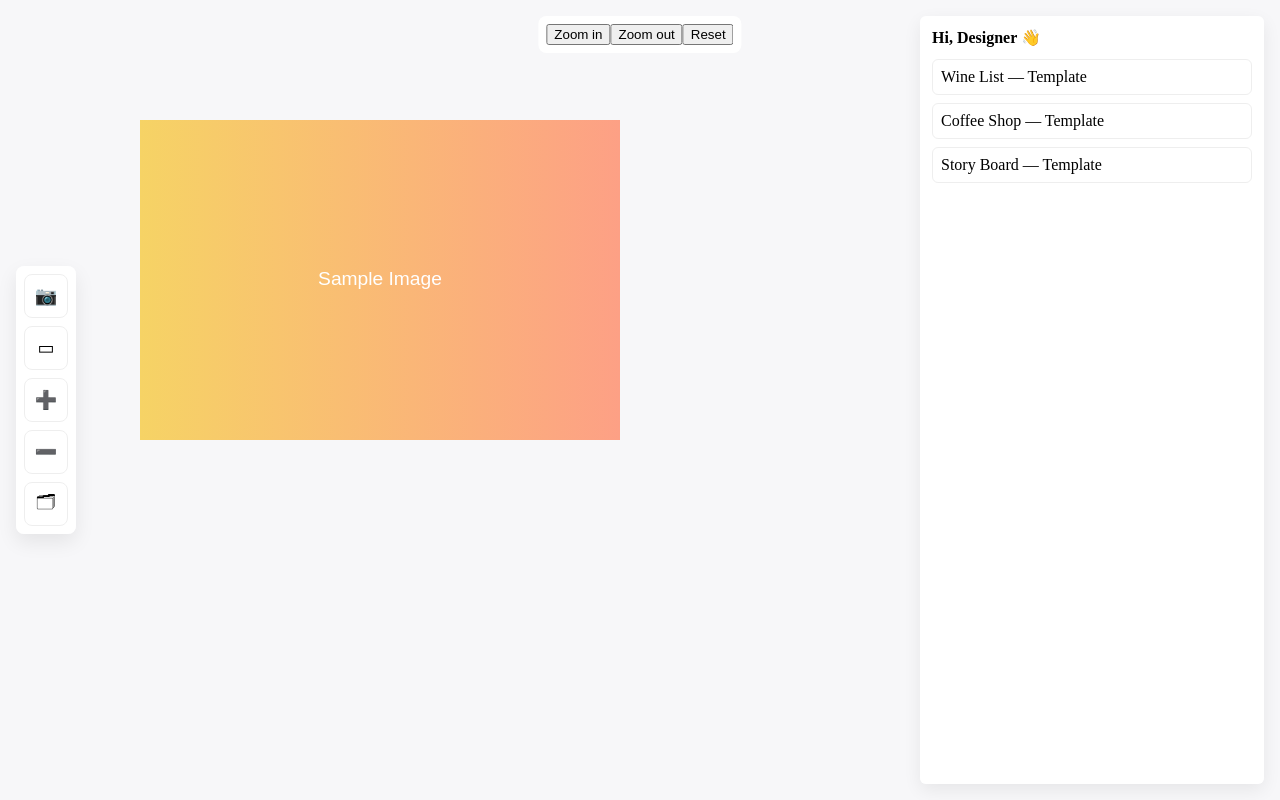
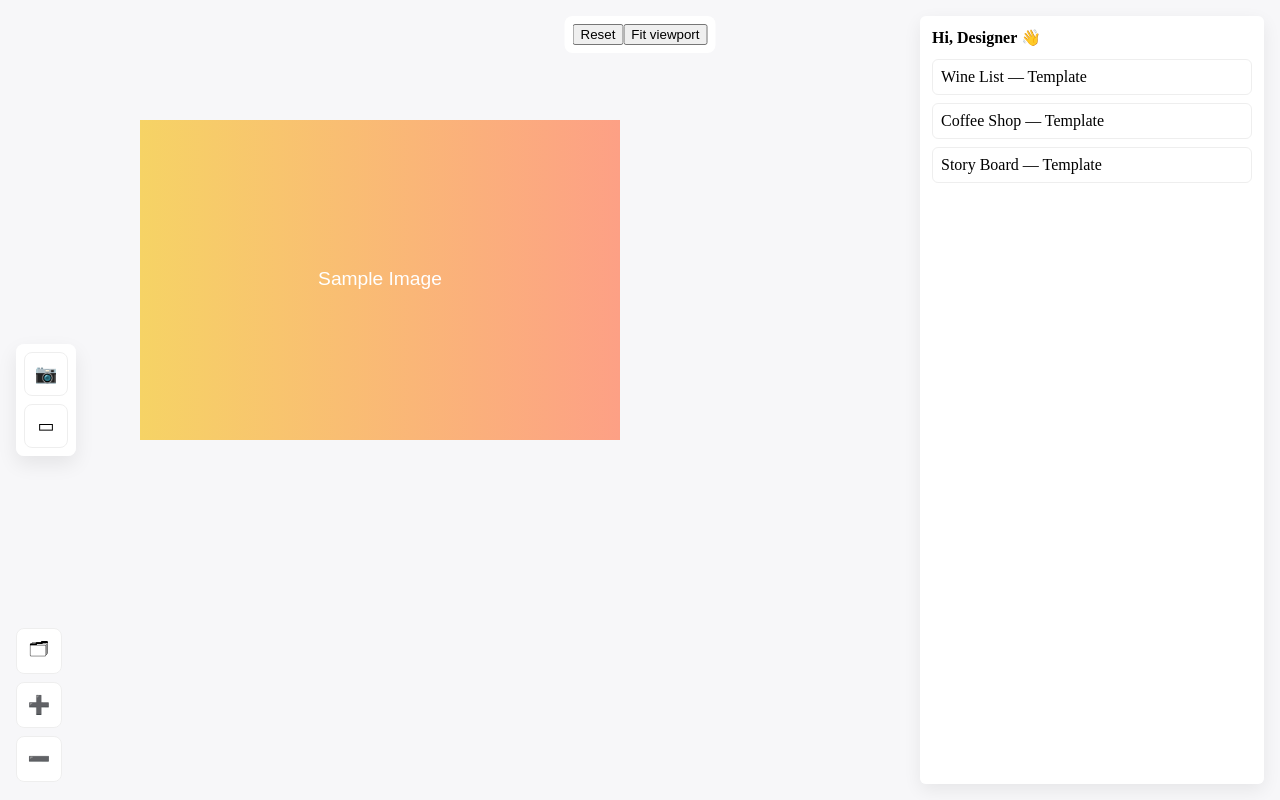
Before and after one commit to tigerzhang/bArt, a React (Vite) app: page / in a window 1280 px wide. Built offline with nearby package versions, Linux system fonts and the light colour scheme.

Commit message:
feat: enhance canvas editor with bottom-left toolbar for layer toggle and zoom controls

```diff
--- a/src/components/CanvasSurface.tsx
+++ b/src/components/CanvasSurface.tsx
@@ -70,16 +70,22 @@ export default function CanvasSurface() {
   const pan = useCanvasStore((s: CanvasState) => s.pan)
   const setZoom = useCanvasStore((s: CanvasState) => s.setZoom)
   const setPan = useCanvasStore((s: CanvasState) => s.setPan)
-  const [stageSize] = useState({ width: window.innerWidth, height: window.innerHeight })
+  const [stageSize, setStageSize] = useState({ width: window.innerWidth, height: window.innerHeight })
   const stageRef = useRef<any>(null)
 
   useEffect(() => {
     const handleResize = () => {
-      // noop for now
+      setStageSize({ width: window.innerWidth, height: window.innerHeight })
     }
     window.addEventListener('resize', handleResize)
     return () => window.removeEventListener('resize', handleResize)
   }, [])
+
+  // publish canvas (stage) size to store so other components can compute fit/zoom
+  const setCanvasSize = useCanvasStore((s) => s.setCanvasSize)
+  useEffect(() => {
+    setCanvasSize && setCanvasSize(stageSize)
+  }, [stageSize.width, stageSize.height])
 
   useEffect(() => {
     const stage = stageRef.current
@@ -119,6 +125,18 @@ export default function CanvasSurface() {
 
   return (
     <div className="canvas-surface" style={{ width: '100%', height: '100%' }}>
+      {/* Left bottom layout/layers toggle — moved from toolbar to a dedicated location */}
+      <div className="bottom-left-toolbar" style={{ left: 16, bottom: 18 }}>
+        <div className="panel-toggle">
+          <button aria-label="Toggle Layers" onClick={() => useCanvasStore.getState().toggleLayersPanel?.()}>
+            🗂
+          </button>
+        </div>
+        <div className="zoom-buttons">
+          <button aria-label="Zoom in" title="Zoom in" onClick={() => useCanvasStore.getState().setZoom(Math.min(useCanvasStore.getState().zoom * 1.2, 20))}>➕</button>
+          <button aria-label="Zoom out" title="Zoom out" onClick={() => useCanvasStore.getState().setZoom(Math.max(useCanvasStore.getState().zoom / 1.2, 0.1))}>➖</button>
+        </div>
+      </div>
       {/* left panel removed; toggle hidden */}
       <Stage
         ref={stageRef}
--- a/src/components/FloatingToolbar.tsx
+++ b/src/components/FloatingToolbar.tsx
@@ -34,9 +34,8 @@ export default function FloatingToolbar() {
     <div className="floating-toolbar">
       <button onClick={onAddImage} title="Add image">📷</button>
       <button onClick={onAddRect} title="Add rectangle">▭</button>
-      <button title="Zoom in">➕</button>
-      <button title="Zoom out">➖</button>
-      <button onClick={() => toggleLayersPanel && toggleLayersPanel()} title="Toggle layers" aria-pressed={!!layersOpen}>🗂</button>
+      {/* zoom moved to bottom-left toolbar */}
+      {/* Layers button moved to left-bottom toggle; keep FloatingToolbar compact */}
     </div>
   )
 }
--- a/src/components/LayersPanel.tsx
+++ b/src/components/LayersPanel.tsx
@@ -44,7 +44,10 @@ export default function LayersPanel() {
                 </div>
               </div>
               <div style={{ display: 'flex', gap: 6, alignItems: 'center' }}>
-                <button title="Rename" onClick={() => renameLayer(l.id, prompt('Rename layer', l.name || '') || l.name)}>
+                <button title="Rename" onClick={() => {
+                  const name = prompt('Rename layer', l.name || '')
+                  if (typeof name === 'string' && name !== l.name) renameLayer(l.id, name)
+                }}>
                   ✏️
                 </button>
                 <button title="Move up" onClick={() => moveLayer(l.id, layers.length - 1 - i - 1)} aria-label="Move layer up">▲</button>
--- a/src/components/TopBar.tsx
+++ b/src/components/TopBar.tsx
@@ -4,12 +4,49 @@ import { useCanvasStore, CanvasState } from '../store/canvasStore'
 export default function TopBar() {
   const zoom = useCanvasStore((s: CanvasState) => s.zoom)
   const setZoom = useCanvasStore((s: CanvasState) => s.setZoom)
+  const setPan = useCanvasStore((s: CanvasState) => s.setPan)
+  const layers = useCanvasStore((s: CanvasState) => s.layers)
+  const canvasSize = useCanvasStore((s: CanvasState) => s.canvasSize)
+
+  const onFitViewport = () => {
+    const vp = canvasSize || { width: window.innerWidth, height: window.innerHeight }
+    if (!layers || layers.length === 0) {
+      setZoom(1)
+      setPan({ x: 0, y: 0 })
+      return
+    }
+    let minX = Infinity, minY = Infinity, maxX = -Infinity, maxY = -Infinity
+    for (const l of layers) {
+      if (l.visible === false) continue
+      const w = l.width ?? 0
+      const h = l.height ?? 0
+      minX = Math.min(minX, l.x)
+      minY = Math.min(minY, l.y)
+      maxX = Math.max(maxX, l.x + w)
+      maxY = Math.max(maxY, l.y + h)
+    }
+    if (minX === Infinity) {
+      setZoom(1)
+      setPan({ x: 0, y: 0 })
+      return
+    }
+    const contentW = Math.max(1, maxX - minX)
+    const contentH = Math.max(1, maxY - minY)
+    const margin = 48
+    const scaleX = (vp.width - margin * 2) / contentW
+    const scaleY = (vp.height - margin * 2) / contentH
+    const fitScale = Math.max(0.1, Math.min(20, Math.min(scaleX, scaleY)))
+    // compute pan to center content
+    const panX = -minX * fitScale + (vp.width - contentW * fitScale) / 2
+    const panY = -minY * fitScale + (vp.height - contentH * fitScale) / 2
+    setZoom(fitScale)
+    setPan({ x: panX, y: panY })
+  }
 
   return (
     <div style={{ position: 'fixed', left: '50%', transform: 'translateX(-50%)', top: 16, zIndex: 30, background: 'rgba(255,255,255,0.96)', padding: 8, borderRadius: 8 }}>
-      <button onClick={() => setZoom(Math.min(zoom * 1.2, 20))}>Zoom in</button>
-      <button onClick={() => setZoom(Math.max(zoom / 1.2, 0.1))}>Zoom out</button>
       <button onClick={() => setZoom(1)}>Reset</button>
+      <button onClick={onFitViewport}>Fit viewport</button>
     </div>
   )
 }
--- a/src/store/canvasStore.ts
+++ b/src/store/canvasStore.ts
@@ -33,6 +33,8 @@ export type CanvasState = {
   toggleLayersPanel?: () => void
   setZoom: (z: number) => void
   setPan: (p: { x: number; y: number }) => void
+  canvasSize?: { width: number; height: number }
+  setCanvasSize?: (size: { width: number; height: number }) => void
   // No left panel in this layout; toolbar actions live in `FloatingToolbar`
 }
 
@@ -52,7 +54,7 @@ export const useCanvasStore = create<CanvasState>((set) => ({
       src: '/assets/sample.svg',
       name: 'Sample Image',
       visible: true,
-      locked: false,
+        // Removed accidental canvasSize entry
     },
   ],
   selectedId: null,
@@ -82,5 +84,6 @@ export const useCanvasStore = create<CanvasState>((set) => ({
   toggleLayersPanel: () => set((s) => ({ layersPanelOpen: !s.layersPanelOpen })),
   setZoom: (z) => set({ zoom: z }),
   setPan: (p) => set({ pan: p }),
+  setCanvasSize: (size) => set({ canvasSize: size }),
   // toggleLeftPanel removed
 }))
--- a/src/styles.css
+++ b/src/styles.css
@@ -19,3 +19,10 @@ html,body,#root{height:100%;margin:0}
 .layer-type{opacity:0.7;font-size:12px;margin-left:8px}
 .user-greeting{font-weight:600;margin-bottom:12px}
 .template-card{margin-bottom:8px;padding:8px;border-radius:6px;background:#fff;border:1px solid #eee}
+
+.panel-toggle{display:inline-flex;z-index:40}
+.panel-toggle button{width:48px;height:48px;border-radius:999px;background:var(--toolbar-bg);border:1px solid #eee;font-size:20px;cursor:pointer;display:flex;align-items:center;justify-content:center}
+
+.bottom-left-toolbar{position:fixed;left:16px;bottom:18px;z-index:40;display:flex;flex-direction:column;gap:8px}
+.bottom-left-toolbar .zoom-buttons{display:flex;flex-direction:column;gap:8px}
+.bottom-left-toolbar button{width:46px;height:46px;border-radius:8px;background:var(--toolbar-bg);border:1px solid #eee;font-size:18px;cursor:pointer}
```
Also changed, not shown: 2 other files (tests, documents, lock files or other folders).
